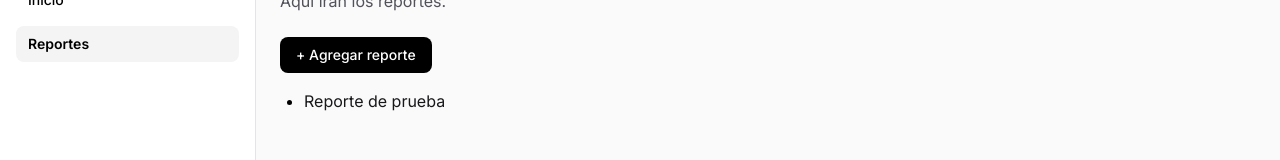
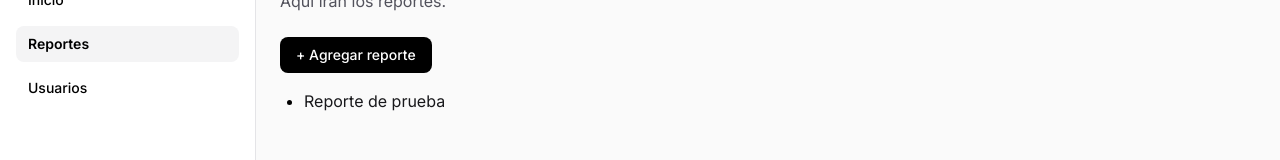
Before and after one commit to puchabea/powerbi-embedded-next.js, a Next.js app: page /dashboard/reports in a window 1280 px wide. Shown: the part 147-307 px from the top of the page. Built offline with nearby package versions, Linux system fonts and the light colour scheme.

Commit message:
feat: add users link to sidebar

```diff
--- a/app/ui/dashboard/side-nav.tsx
+++ b/app/ui/dashboard/side-nav.tsx
@@ -7,6 +7,7 @@ import { usePathname } from "next/navigation";
 const links = [
   { name: "Inicio", href: "/dashboard" },
   { name: "Reportes", href: "/dashboard/reports" },
+  { name: "Usuarios", href: "/dashboard/users" },
 ];
 
 export default function SideNav() {
```
